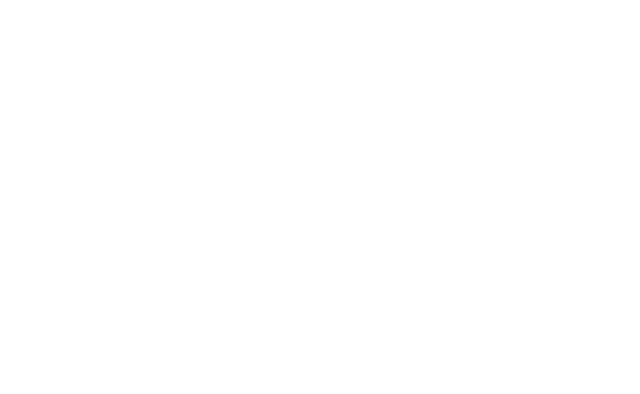
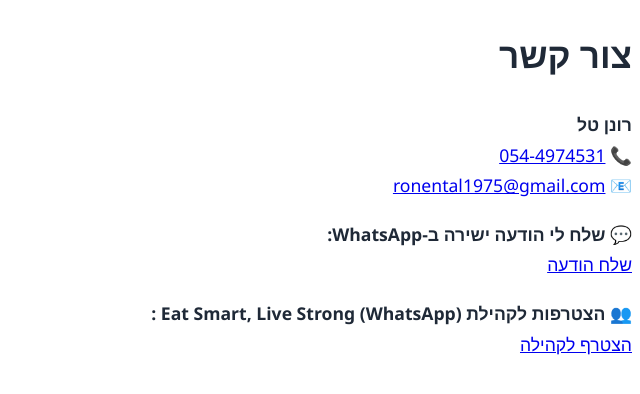
Before and after one commit to ronental75/nutrition-community, a React (Create React App) app: page /contact in a window 1280 px wide. Before the commit this address had no page. Shown: the top 394 px of the page, without its empty margins (640-1280 px from the left). Built offline with nearby package versions, Linux system fonts and the light colour scheme.

Commit message:
Updated homepage to use Notion post links

```diff
--- a/src/About.js
+++ b/src/About.js
@@ -30,7 +30,7 @@
 
         <h3 className="mt-4 mb-0 font-semibold text-lg text-blue-900">הכשרות מקצועיות</h3>
         <p className="mt-0">
-          ✔️ בוגר וינגייט להכשרת מדריכי ריצות ארוכות<br />
+          ✔️ בוגר וינגייט - מדריכי ריצות ארוכות<br />
           ✔️ בוגר וינגייט במסלול המורחב לתזונת ספורט ולאורח חיים בריא (בהדרכת שגיא הלוי)
         </p>
 
--- a/src/App.js
+++ b/src/App.js
@@ -2,6 +2,8 @@
 import { BrowserRouter as Router, Routes, Route, Link } from "react-router-dom";
 import './styles.css';
 import About from './About';
+import Contact from './contact';
+
 
 const categories = [
   // { key: "all", label: "הכל" },
@@ -231,6 +233,8 @@
         <Route path="/he" element={<LandingPage lang="he" />} />
         <Route path="/en" element={<LandingPage lang="en" />} />
         <Route path="/about" element={<About />} />
+        <Route path="/contact" element={<Contact />} />
+
 
         {posts.map((post) => (
           <Route key={post.slug + "-he"} path={`/he/${post.slug}`} element={<PostPage slug={post.slug} />} />
--- /dev/null
+++ b/src/contact.js
@@ -0,0 +1,41 @@
+import React from 'react';
+
+export default function Contact() {
+  return (
+    <div dir="rtl" className="max-w-4xl mx-auto px-4 sm:px-6 py-6 text-right font-sans">
+      <h1 className="text-3xl font-bold text-blue-800 mb-6">צור קשר</h1>
+
+      <div className="leading-relaxed text-[1.05rem] text-gray-800 space-y-4">
+        <p>
+          <strong>רונן טל</strong><br />
+          📞 <a href="tel:0544974531" className="text-blue-600 hover:underline">054-4974531</a><br />
+          📧 <a href="mailto:ronental1975@gmail.com" className="text-blue-600 hover:underline">ronental1975@gmail.com</a>
+        </p>
+        <p>
+          💬 <strong>שלח לי הודעה ישירה ב-WhatsApp:</strong><br />
+          <a
+            href="https://wa.me/972544974531"
+            target="_blank"
+            rel="noopener noreferrer"
+            className="inline-block mt-1 text-white bg-green-600 hover:bg-green-700 px-4 py-2 rounded transition"
+          >
+            שלח הודעה
+          </a>
+        </p>
+        <p dir ="rtl">
+          👥 <strong>הצטרפות לקהילת Eat Smart, Live Strong (WhatsApp) :</strong><br />
+          <a
+            href="https://chat.whatsapp.com/DM67WGstonC1nhDvq5Sh0D"
+            target="_blank"
+            rel="noopener noreferrer"
+            className="inline-block mt-1 text-white bg-green-600 hover:bg-green-700 px-4 py-2 rounded transition"
+          >
+            הצטרף לקהילה
+          </a>
+        </p>
+
+
+      </div>
+    </div>
+  );
+}
--- a/src/styles.css
+++ b/src/styles.css
@@ -177,7 +177,7 @@
   /* Dropdown menu */
   .menu-dropdown {
     position: absolute;
-    right: 0;
+    left: 0;
     top: 100%;
     margin-top: 0.5rem;
     width: 10rem;
@@ -186,7 +186,24 @@
     border-radius: 0.375rem;
     box-shadow: 0 4px 6px rgba(0,0,0,0.1);
     z-index: 50;
+    opacity: 0;
+  transform: translateY(-10px);
+  animation: fadeDown 0.2s ease-out forwards;
   }
+  @keyframes fadeDown {
+    to {
+      opacity: 1;
+      transform: translateY(0);
+    }
+  }
+
+  @media (max-width: 600px) {
+    .menu-dropdown {
+      width: 100%; /* Makes the dropdown full width on small screens */
+      left: 0;
+    }
+  }
+
 
   .menu-wrapper {
     position: relative;
```
